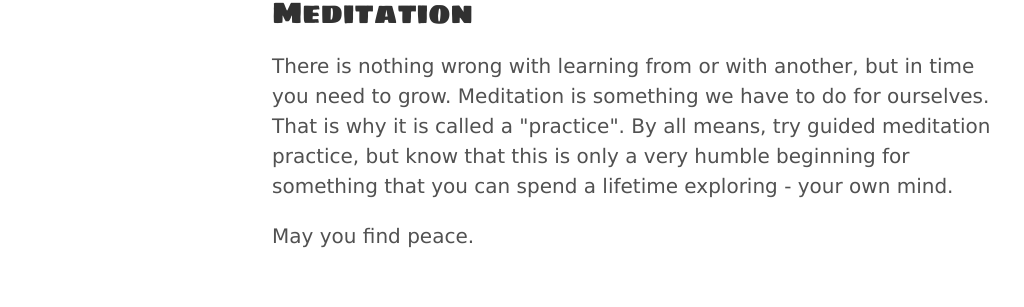
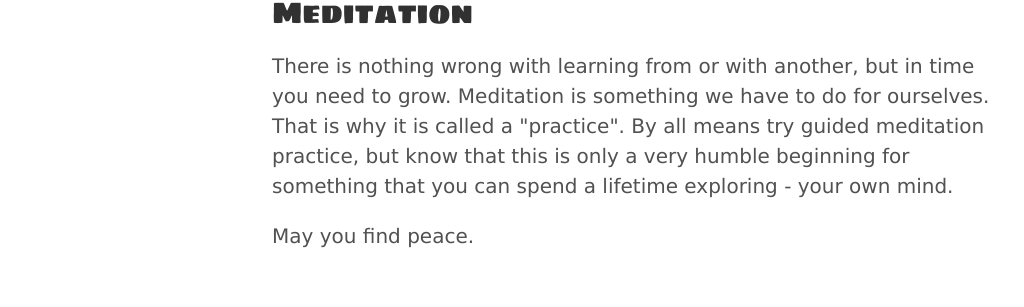
Before and after one commit to tracyjordan/tracyjordan.github.io, a Jekyll site: the page built from _posts/2020-05-15-guided-meditation.md, in a window 1280 px wide and 900 px high, scrolled down 1130 px. Shown: the part 206-513 px from the top of the window, without its empty margins (8-1032 px from the left). Built offline with Jekyll 4.4.1, drawn with Linux system fonts in a browser that asks for light colours.

```diff
--- a/_posts/2020-05-15-guided-meditation.md
+++ b/_posts/2020-05-15-guided-meditation.md
@@ -25,7 +25,7 @@ published: true
 
 <h2>Prepare to Grow Beyond Guided Meditation</h2>
 
-<p>There is nothing wrong with learning from or with another, but in time you need to grow. Meditation is something we have to do for ourselves. That is why it is called a "practice". By all means, try guided meditation practice, but know that this is only a very humble beginning for something that you can spend a lifetime exploring - your own mind.</p>
+<p>There is nothing wrong with learning from or with another, but in time you need to grow. Meditation is something we have to do for ourselves. That is why it is called a "practice". By all means try guided meditation practice, but know that this is only a very humble beginning for something that you can spend a lifetime exploring - your own mind.</p>
 
 <p>May you find peace.</p>
 
```
